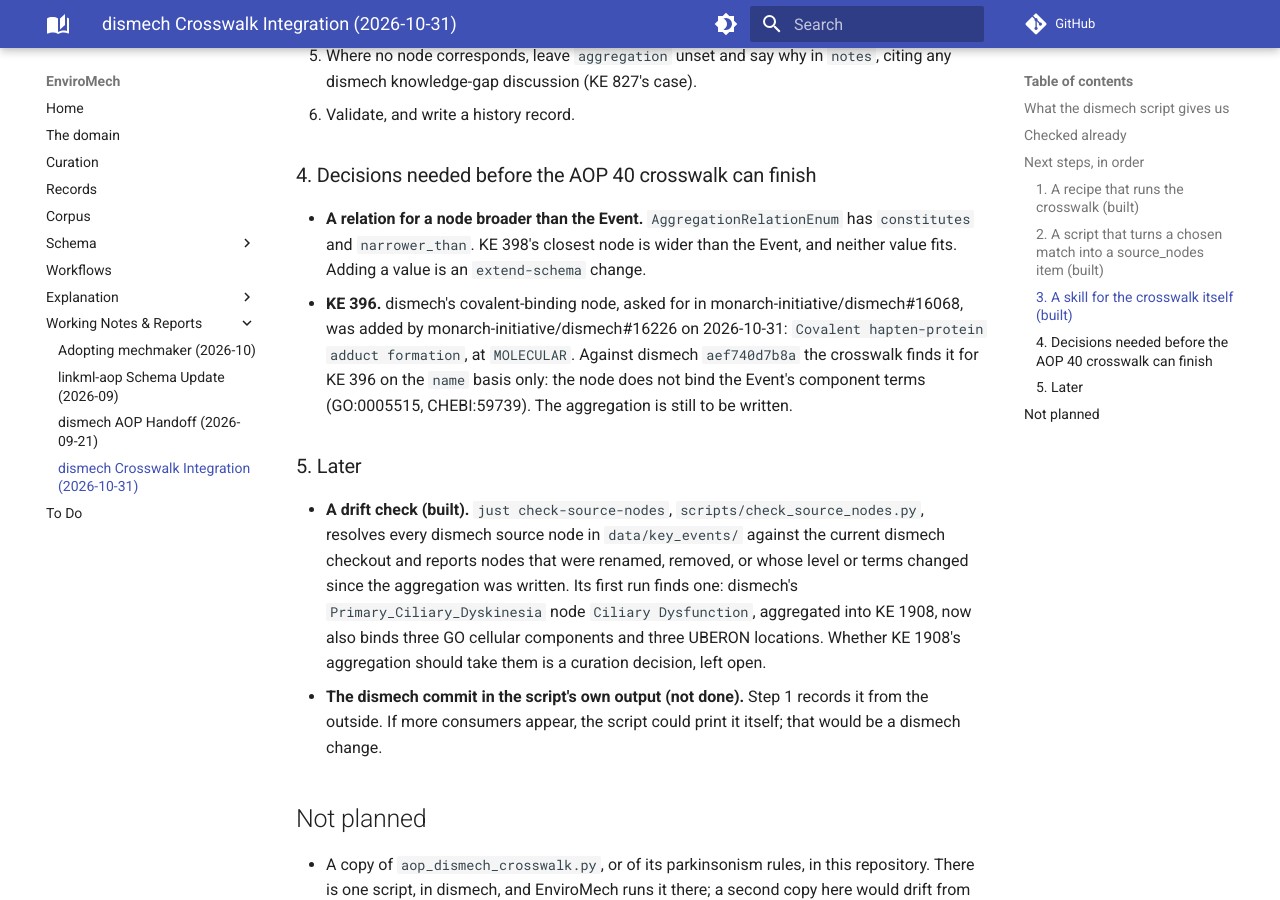
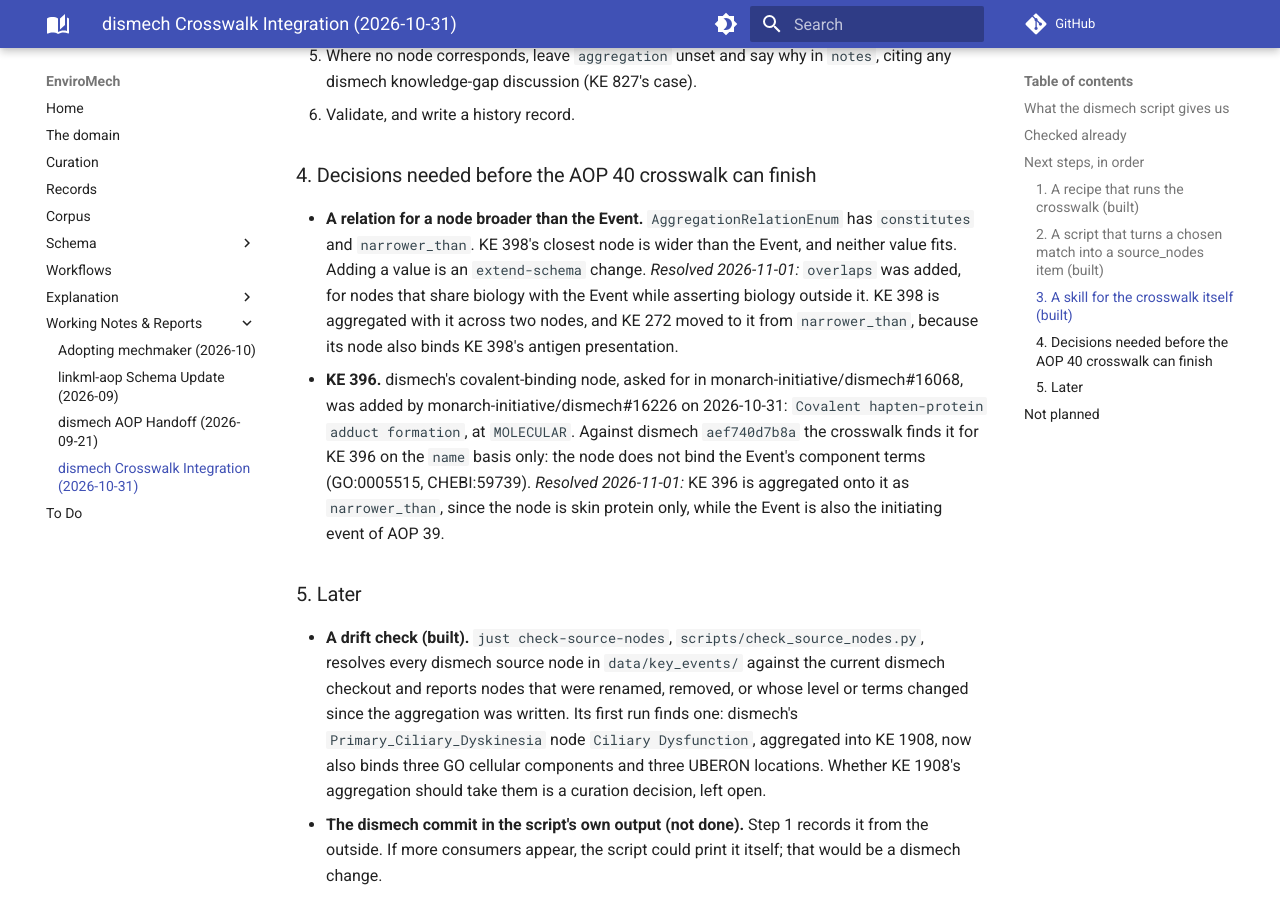
Before and after one commit to monarch-initiative/enviromech, an MkDocs documentation site: the page built from docs/reports/dismech-crosswalk-integration-2026-10-31.md, in a window 1280 px wide and 900 px high, scrolled down 2617 px. Built offline with MkDocs 1.6.1 and Material for MkDocs 9.7.7, drawn with Linux system fonts in a browser that asks for light colours; comment, search, counter and statistics services are not loaded.

Commit message:
Map AOP 40's KE 396 and KE 398 to dismech, and add an overlaps relation
KE 396 is aggregated onto dismech's new Covalent hapten-protein adduct
formation node as narrower_than. KE 398 is aggregated across Skin innate
immune activation during sensitization and Allergen-specific T-cell
priming with a new AggregationRelationEnum value, overlaps, for nodes that
share biology with the Event but also assert biology outside it. KE 272
moves from narrower_than to overlaps, because its node also binds
dendritic cell antigen presentation, which is KE 398's.

Co-Authored-By: Claude Opus 5.5 <noreply@anthropic.com>

```diff
--- a/docs/reports/dismech-crosswalk-integration-2026-10-31.md
+++ b/docs/reports/dismech-crosswalk-integration-2026-10-31.md
@@ -114,12 +114,18 @@ rather than copying it. Its steps:
 
 - **A relation for a node broader than the Event.** `AggregationRelationEnum` has
   `constitutes` and `narrower_than`. KE 398's closest node is wider than the Event, and
-  neither value fits. Adding a value is an `extend-schema` change.
+  neither value fits. Adding a value is an `extend-schema` change. *Resolved
+  2026-11-01:* `overlaps` was added, for nodes that share biology with the Event while
+  asserting biology outside it. KE 398 is aggregated with it across two nodes, and KE 272
+  moved to it from `narrower_than`, because its node also binds KE 398's antigen
+  presentation.
 - **KE 396.** dismech's covalent-binding node, asked for in monarch-initiative/dismech#16068,
   was added by monarch-initiative/dismech#16226 on 2026-10-31:
   `Covalent hapten-protein adduct formation`, at `MOLECULAR`. Against dismech `aef740d7b8a`
   the crosswalk finds it for KE 396 on the `name` basis only: the node does not bind the
-  Event's component terms (GO:0005515, CHEBI:59739). The aggregation is still to be written.
+  Event's component terms (GO:0005515, CHEBI:59739). *Resolved 2026-11-01:* KE 396 is
+  aggregated onto it as `narrower_than`, since the node is skin protein only, while the
+  Event is also the initiating event of AOP 39.
 
 ### 5. Later
 
```
Also changed, not shown: .claude/skills/crosswalk-key-event/SKILL.md (+13 -6 lines), src/enviromech/schema/enviromech.yaml (+12 -0 lines), 7 other files.
